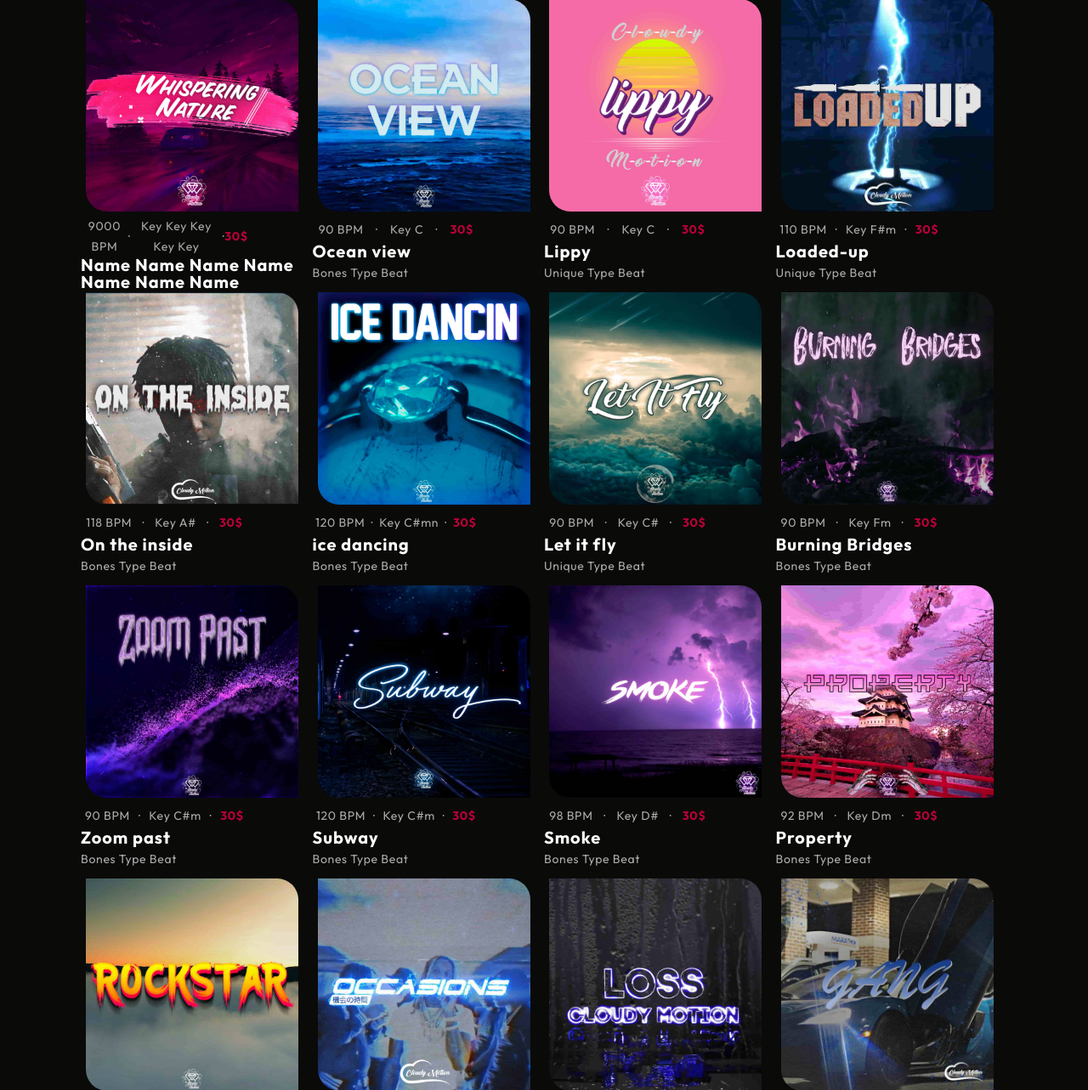
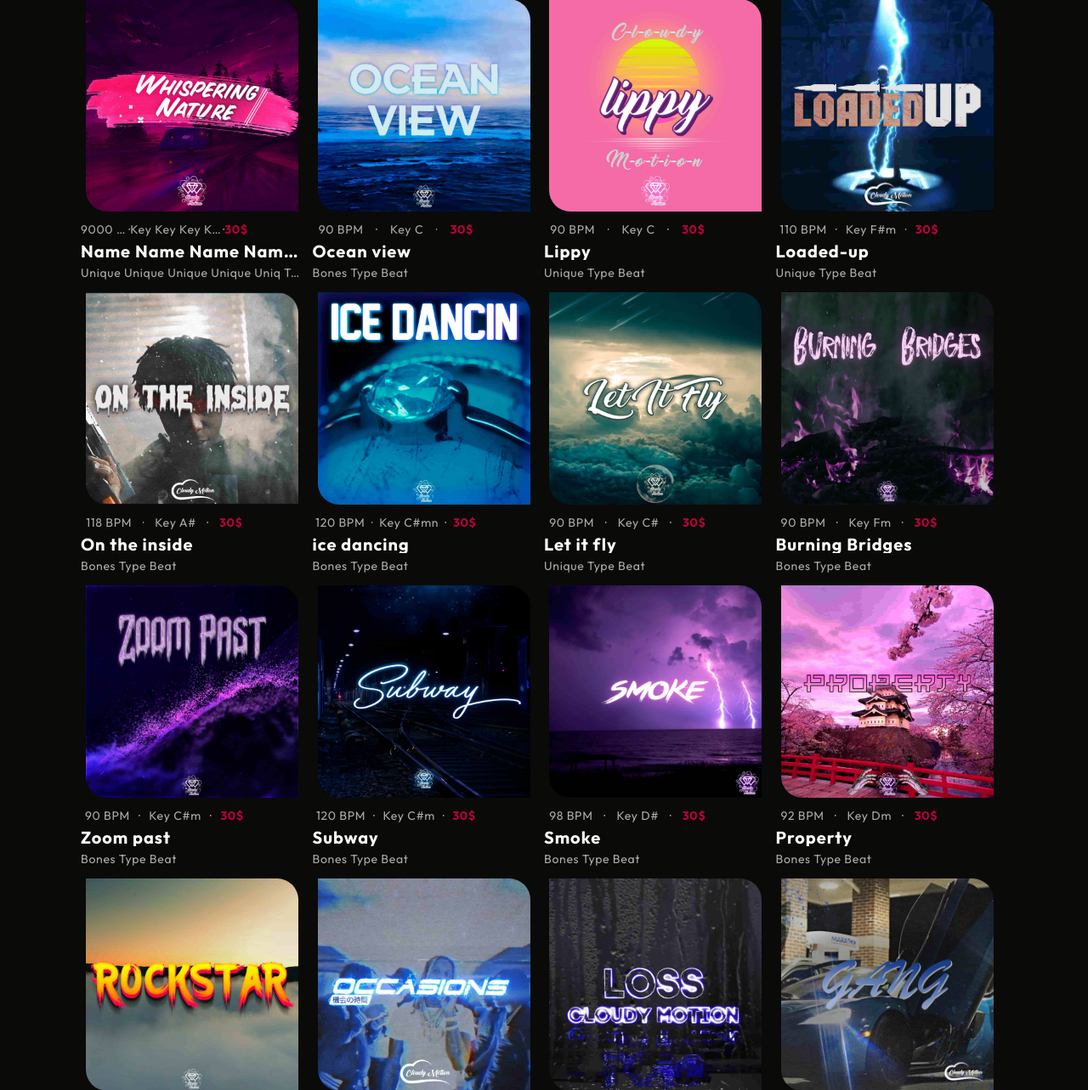
Before and after one commit to RLT-G/Cloudy-Django, a Django app: page /store/ in a window 1280 px wide. Shown: the part 470-1753 px from the top of the page at 85% size. Run offline with Django 4.2, Linux system fonts and the light colour scheme; data comes from the database, SQL or seed files in the repository; both versions use the stored data as it was after the commit.

Commit message:
v1.4.2 fix visual bug

```diff
--- a/cm_site/static/cm_site/css/store.css
+++ b/cm_site/static/cm_site/css/store.css
@@ -881,3 +881,46 @@ transition: 0.5s;
     font-family: Outfit;
     font-size: 14px;
 }
+
+
+
+.music__data h2 {
+    white-space: nowrap;
+    overflow: hidden;
+    text-overflow: ellipsis;
+}
+.music__data h1{
+    white-space: nowrap;
+    overflow: hidden;
+    text-overflow: ellipsis;
+}
+.music__data-name{
+    width: 100%;
+}
+.music__data-typebeat{
+    width: 100%;
+}
+.music__data-typebeat h2{
+    text-align: left;
+}
+.music__data h2 {
+    white-space: nowrap;
+    overflow: hidden;
+    text-overflow: ellipsis;
+}
+
+
+.player-name {
+    white-space: nowrap;
+    overflow: hidden;
+    text-overflow: ellipsis;
+}
+.loader-wrapper::after{
+    content: '';
+    display: block;
+    position: absolute;
+    width: 100%;
+    height: 100%;
+    background: #110F13;
+    top: 100%;
+}
--- a/cm_site/static/cm_site/css/store_a.css
+++ b/cm_site/static/cm_site/css/store_a.css
@@ -726,3 +726,8 @@
         width: calc(100% - 20px);
     }
 }
+@media only screen and (max-width: 800px){
+    .music__data-main {
+        max-width: 100%;
+    }
+}
--- a/cm_site/templates/cm_site/store.html
+++ b/cm_site/templates/cm_site/store.html
@@ -28,7 +28,6 @@ window.addEventListener('load', function () {
                 loaderWrapper.style.display = 'none'; // Hide loader
                 document.querySelector('.content').style.display = 'block'; // Show content
             });
-
         </script>
         <!-- шапка -->
         <header class="header">
@@ -189,15 +188,10 @@ window.addEventListener('load', function () {
         <!-- Плеер -->
         <div class="player">
             <!-- Звук -->
-            <!-- <audio class="player__audio" src="../../../../../old/audio/antisocial/track.mp3"></audio> -->
-            <!-- <audio class="player__audio" preload="auto" controls> -->
             <audio class="player__audio" preload="auto">
                 <source src="" type="audio/mpeg">
             </audio>
             <!-- Прогресс бар -->
-            <!-- <div class="player__progress">
-                <div class="progress"></div>
-            </div> -->
             <input class="player__progress" id="myRange" type="range" min="0" max="100" step="0.00001" value="0">
             <script src="https://code.jquery.com/jquery-3.6.4.min.js"></script>
             <script>
@@ -206,18 +200,14 @@ window.addEventListener('load', function () {
                     mouseenter: function () {
                         flag = true;
                         $(this).css('background', `linear-gradient(to right, #BA0038 0%, #BA0038 ${this.value}%, #464646 ${this.value}%, #464646 100%)`);
-
                     },
                     mouseleave: function () {
                         flag = false
                         $(this).css('background', `linear-gradient(to right, #BA0038 0%, #BA0038 ${this.value}%, transparent ${this.value}%, transparent 100%)`);
-
                     }
                 });
-
             </script>
             <script>
-                // .firefox
                 const isFF = true;
 
                 const addRule = ((style) => {
@@ -228,7 +218,6 @@ const addRule = ((style) => {
                             if (sheet.cssRules.length > 0) {
                                 sheet.deleteRule(0);
                             }
-
                             try {
                                 sheet.insertRule(`${selector} {${css}}`, 0);
                             } catch (ex) {
@@ -246,9 +235,6 @@ $('.player__progress').on('input', function () {
                         $(this).css('background', `linear-gradient(to right, #BA0038 0%, #BA0038 ${this.value}%, transparent ${this.value}%, transparent 100%)`);
                     }
                 });
-
-
-
             </script>
             <!-- Главная оболочка -->
             <div class="player-wrapper">
@@ -367,10 +353,8 @@ $('.player__progress').on('input', function () {
                     name: "{{element.track_name}}",
                     typeBeat: "{{element.type_beat}} Type Beat",
                     cover: "../media/{{element.cover_art}}",
-                    // mp3: "../media/{{element.mp3}}"
                     mp3: "../media/{{element.mp3}}",
                     scr: null
-                    // mp3: "../media/{{element.mp3}}"
                 },
             {% endfor %}
         ];
@@ -433,9 +417,6 @@ $('.player__progress').on('input', function () {
                     console.error('Error in loadSong:', error);
                 });
         }
-
-// Вызовем функцию loadSong
-loadSong(songIndex);
 
         // init
         loadSong(songIndex);
```
Also changed, not shown: db.sqlite3, media/uploads/preview_qukwL50.jpg (added), 1 other file. Lines whose indentation alone changed are shown as unchanged.
